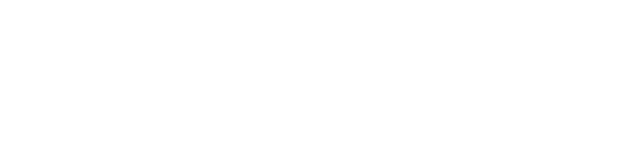
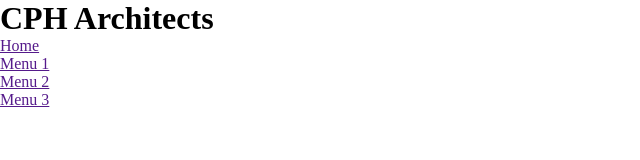
Before and after one commit to HappyHomie/cph-architects, a plain HTML site: page navigation.html in a window 1280 px wide. Shown: the whole page, without its empty margins (0-640 px from the left). Drawn offline with Linux system fonts and the light colour scheme.

Commit message:
navigation form

```diff
--- a/CSS/navigation.css
+++ b/CSS/navigation.css
@@ -0,0 +1,4 @@
+* {
+    margin: 0;
+    padding: 0;
+}
--- a/navigation.html
+++ b/navigation.html
@@ -8,6 +8,17 @@
     <title>Document</title>
 </head>
 <body>
+    <header>
+        <h1>CPH Architects</h1>
+        <nav>
+            <ul>
+                <li><a href="">Home</a></li>
+                <li><a href="">Menu 1</a></li>
+                <li><a href="">Menu 2</a></li>
+                <li><a href="">Menu 3</a></li>
+            </ul>
+        </nav>
+    </header>
 
 </body>
 </html>
```
